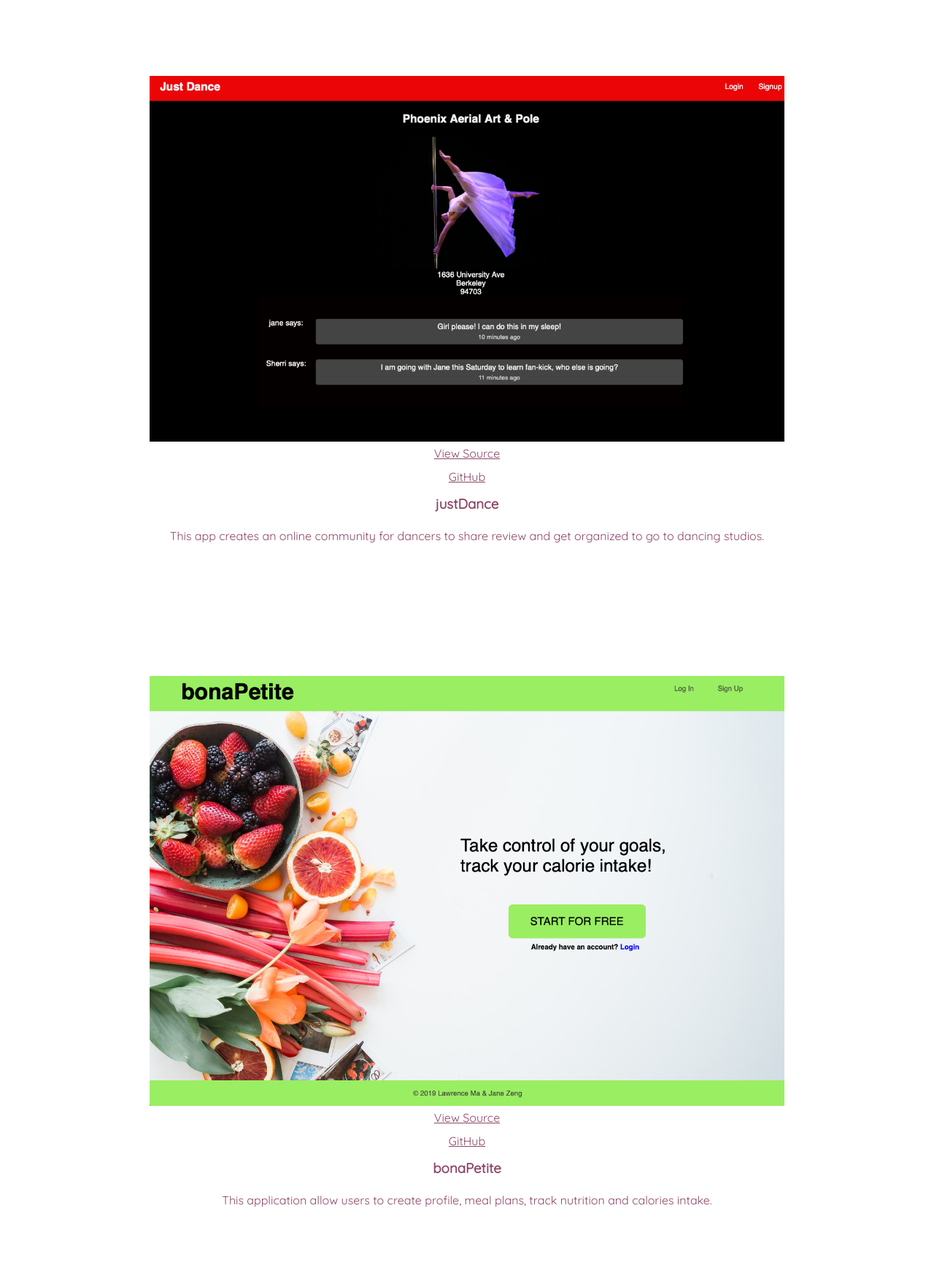
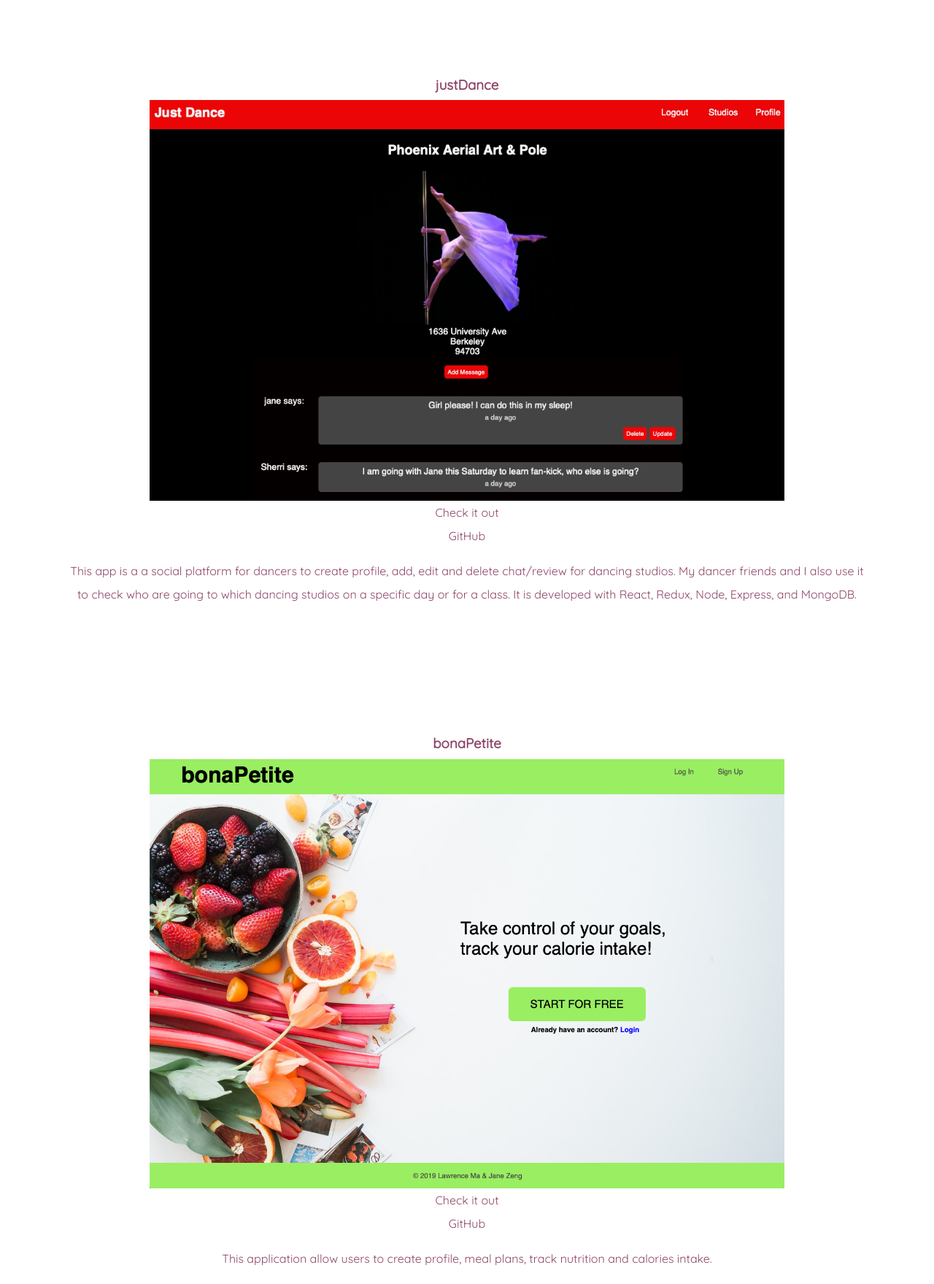
Before and after one commit to janeskywalker/portfolio, a plain HTML site: page projects.html in a window 1280 px wide. Shown: the part 600-2359 px from the top of the page at 73% size. Drawn offline with Linux system fonts and the light colour scheme; a web font is replaced by a local one.

Commit message:
expanding Hi section

```diff
--- a/projects.html
+++ b/projects.html
@@ -27,40 +27,40 @@
 
     <!-- justdance -->
     <section class="project-section">
-        <img class="project-img" src="./assets/jsutdance.png" alt="bonaPetite">
-        <a class="project-link" href="https://just-dance.herokuapp.com">View Source</a>
+        <h3 class="project-name">justDance</h3>
+        <img class="project-img" src="./assets/justdance2.png" alt="bonaPetite">
+        <a class="project-link" href="https://just-dance.herokuapp.com">Check it out</a>
         <a class="project-link" href="https://github.com/janeskywalker/justdance-front-end">GitHub</a>
-        <h3 class="project-name">justDance</h3>
-        <p class="self-intro"> This app creates an online community for dancers to share review and get organized to go to dancing studios.</p>
+        <p class="self-intro"> This app is a a social platform for dancers to create profile, add, edit and delete chat/review for dancing studios. My dancer friends and I also use it to check who are going to which dancing studios on a specific day or for a class. It is developed with React, Redux, Node, Express, and MongoDB. </p>
     </section>
 
 
     <!-- bonaPetite -->
     <section class="project-section">
+        <h3 class="project-name">bonaPetite</h3>
         <img class="project-img" src="./assets/bonapetite.png" alt="bonaPetite">
-        <a class="project-link" href="https://bonapetitenutritiontrack.herokuapp.com">View Source</a>
+        <a class="project-link" href="https://bonapetitenutritiontrack.herokuapp.com">Check it out</a>
         <a class="project-link" href="https://git.generalassemb.ly/janezeng/bonaPetite">GitHub</a>
-        <h3 class="project-name">bonaPetite</h3>
         <p class="self-intro"> This application allow users to create profile, meal plans, track nutrition and calories intake.</p>
     </section>
 
     <!-- wayfarer -->
     <section class="project-section">
+            <h3 class="project-name">wayfarer</h3>
             <img class="project-img" src="./assets/wayfarer.png" alt="bonaPetite">
-            <a class="project-link" href="https://wayfarer-react-app.herokuapp.com">View Source</a>
-            <a class="project-link" href="https://github.com/janeskywalker/justdance-front-end">GitHub</a>
-            <h3 class="project-name">wayfarer</h3>
+            <a class="project-link" href="https://wayfarer-react-app.herokuapp.com">Check it out</a>
+            <a class="project-link" href="https://github.com/ale-xander/Wayfarer">GitHub</a>
             <p class="self-intro"> This travel applicaiton allow users to create profile, posts, and share travel stories.</p>
 
     </section>
 
     <!-- bar-app -->
     <section class="project-section">
+            <h3 class="project-name">Bar App</h3>
             <img class="project-img" src="./assets/barapp.png" alt="bonaPetite">
-            <a class="project-link" href="https://b-a-rapp.herokuapp.com">View Source</a>
+            <a class="project-link" href="https://b-a-rapp.herokuapp.com">Check it out</a>
             <a class="project-link" href="https://github.com/janeskywalker/barapp">GitHub</a>
-            <h3 class="project-name">Bar App</h3>
-            <p class="self-intro"> This is a Point of Business applicaton for bar tenders to manage order, drink and tabs.</p>
+            <p class="self-intro"> This is a point of sale applicaton for bar tenders to manage order, drink and tabs.</p>
 
     </section>
 
--- a/styles.css
+++ b/styles.css
@@ -149,8 +149,12 @@
     display: block;
     color:rgb(142, 70, 104);
     line-height: 2;
+    text-decoration: none;
 }
 
+.project-link:hover {
+    text-decoration: underline;
+}
 
 
 
@@ -159,4 +163,5 @@
     color:rgb(142, 70, 104);
     padding: 0.5em 0 0 0;
     display: block;
+    padding: 0 0 0.5em 0;
 }
```
Also changed, not shown: index.html (+7 -2 lines), assets/justdance2.png (added).
